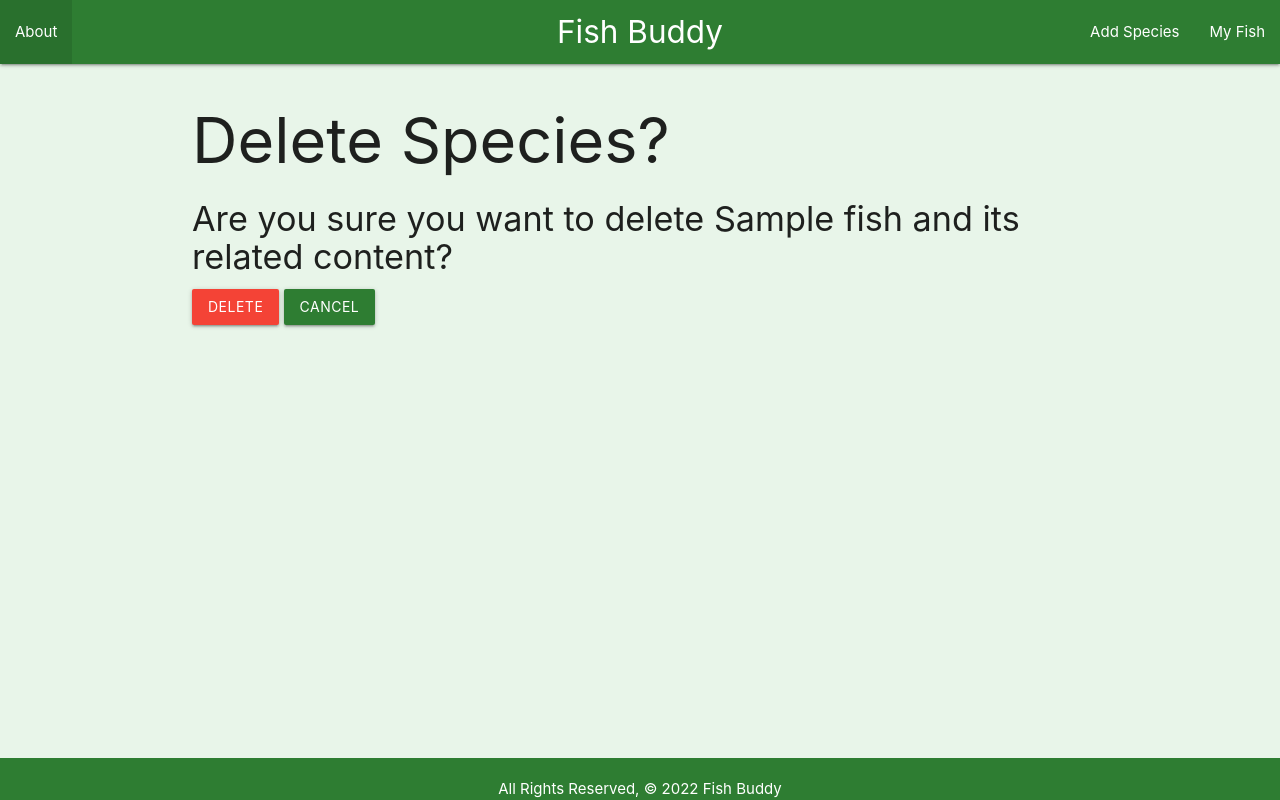
After one commit to Jab7red/Fish_Buddy, a Django app: page /fishes/1/delete/ in a window 1280 px wide. The commit adds this page. Run offline with Django 4.2, Linux system fonts and the light colour scheme; tables that the repository leaves empty hold one stand-in row (values such as "Sample post").

Commit message:
add update/delete to fish model

```diff
--- a/main_app/static/css/style.css
+++ b/main_app/static/css/style.css
@@ -2,7 +2,7 @@ body {
     display: flex;
     min-height: 100vh;
     flex-direction: column;
-    background-color: whitesmoke;
+    background-color: #e8f5e9;
   }
 
   main {
--- a/main_app/templates/fishes/detail.html
+++ b/main_app/templates/fishes/detail.html
@@ -10,6 +10,10 @@
             <div class="card-image">
                 <img src="{{ fish.image }}" alt="fish">
             </div>
+            <div class="card-content card_action #2e7d32 green darken-3">
+                <a style="color: white;" class="left" href="{% url 'fishes_update' fish.id %}">Edit</a>
+                <a style="color: white;" class="right" href="{% url 'fishes_delete' fish.id %}">Delete</a>
+            </div>
         </div>
     </div>
 </div>
--- /dev/null
+++ b/main_app/templates/main_app/fish_confirm_delete.html
@@ -0,0 +1,16 @@
+{% extends 'base.html' %}
+
+{% block content %}
+<h1>Delete Species?</h1>
+
+<h4>
+  Are you sure you want to delete
+  <span>{{ object.name }}</span> and its related content?
+</h4>
+
+<form action="" method="POST">
+  {% csrf_token %}
+  <input type="submit" value="Delete" class="btn red" />
+  <a class="btn #2e7d32 green darken-3" href="{% url 'fish_detail' fish.id %}">Cancel</a>
+</form>
+{% endblock %}
--- a/main_app/urls.py
+++ b/main_app/urls.py
@@ -7,4 +7,6 @@ urlpatterns = [
     path('fishes/', views.fishes_index, name='fishes_index'),
     path('fishes/<int:fish_id>/', views.fish_detail, name='fish_detail'),
     path('fishes/create/', views.FishCreate.as_view(), name='fishes_create'),
+    path('fishes/<int:pk>/update/', views.FishUpdate.as_view(), name='fishes_update'),
+    path('fishes/<int:pk>/delete/', views.FishDelete.as_view(), name='fishes_delete'),
 ]
--- a/main_app/views.py
+++ b/main_app/views.py
@@ -1,5 +1,5 @@
 from django.shortcuts import render
-from django.views.generic.edit import CreateView
+from django.views.generic.edit import CreateView, UpdateView, DeleteView
 from .models import Fish
 
 
@@ -36,4 +36,17 @@ def fish_detail(request, fish_id):
 #============
 class FishCreate(CreateView):
     model = Fish
-    fields = '__all__'
+    fields = ('name', 'image')
+
+#============
+# Fish Update
+#============
+class FishUpdate(UpdateView):
+    model = Fish
+    fields = ('name', 'image')
+#============
+# Fish Delete
+#============
+class FishDelete(DeleteView):
+    model = Fish
+    success_url = '/fishes/'
```
Also changed, not shown: main_app/templates/main_app/fish_form.html (+7 -1 lines).
